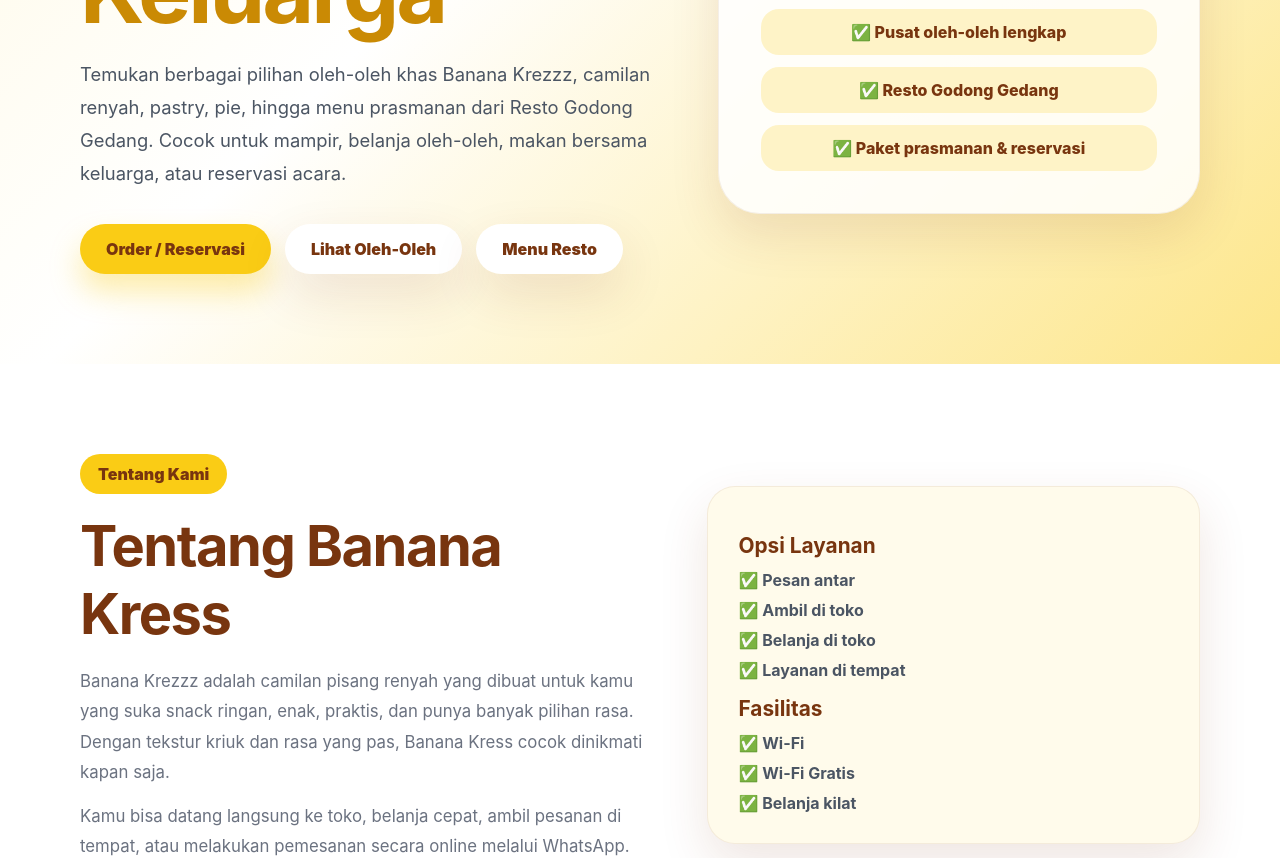
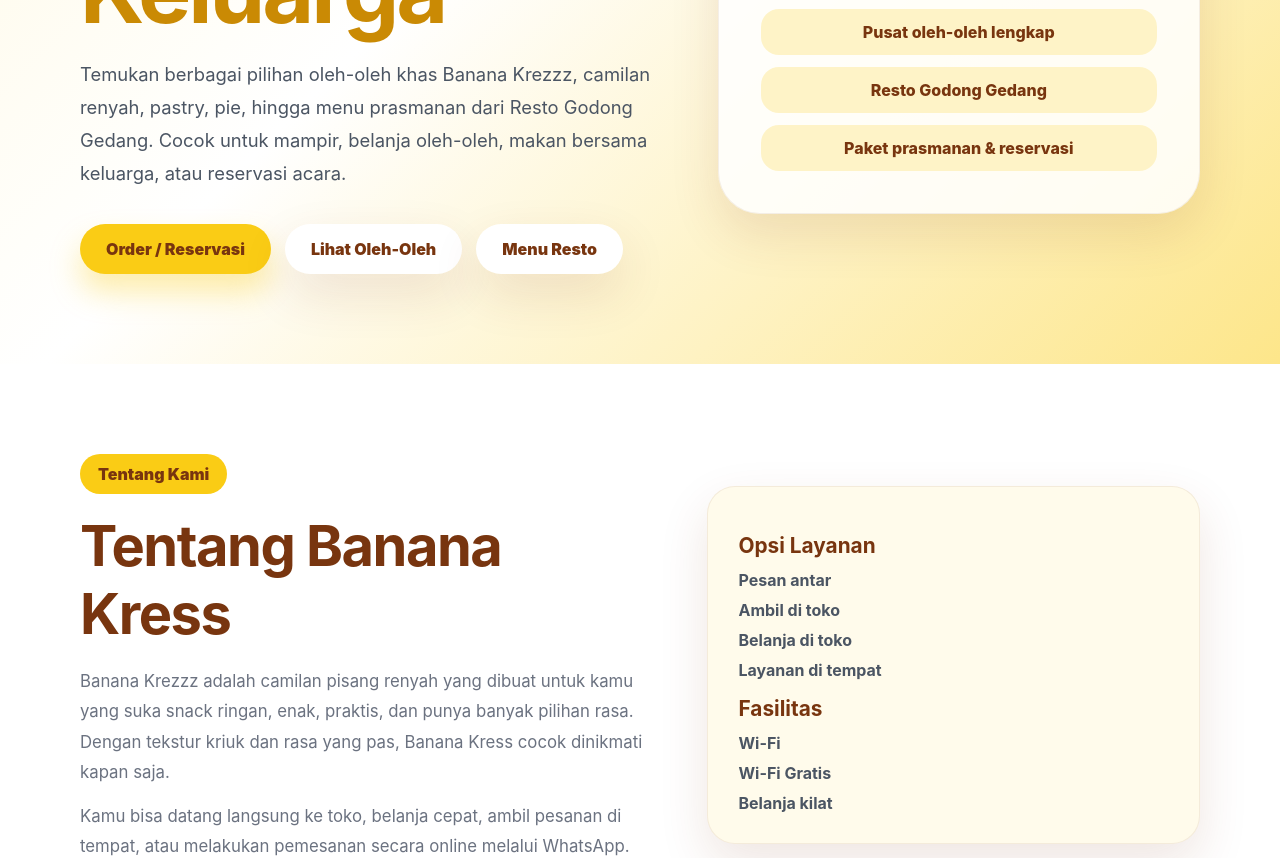
Before and after one commit to idfxzxz-arch/banana, a React (Vite) app: page / in a window 1280 px wide. Shown: the part 600-1458 px from the top of the page. Built offline with nearby package versions, Linux system fonts and the light colour scheme.

Commit message:
update accounting web

```diff
--- a/src/components/Hero.jsx
+++ b/src/components/Hero.jsx
@@ -52,9 +52,9 @@
           <p>{brand.tagline}</p>
 
           <div className="hero-mini-info">
-            <span>✅ Pusat oleh-oleh lengkap</span>
-            <span>✅ Resto Godong Gedang</span>
-            <span>✅ Paket prasmanan & reservasi</span>
+            <span> Pusat oleh-oleh lengkap</span>
+            <span> Resto Godong Gedang</span>
+            <span> Paket prasmanan & reservasi</span>
           </div>
         </div>
       </div>
--- a/src/components/Tentang.jsx
+++ b/src/components/Tentang.jsx
@@ -26,14 +26,14 @@
           <h3>Opsi Layanan</h3>
           <ul>
             {services.map((item) => (
-              <li key={item}>✅ {item}</li>
+              <li key={item}> {item}</li>
             ))}
           </ul>
 
           <h3>Fasilitas</h3>
           <ul>
             {facilities.map((item) => (
-              <li key={item}>✅ {item}</li>
+              <li key={item}> {item}</li>
             ))}
           </ul>
         </div>
```
